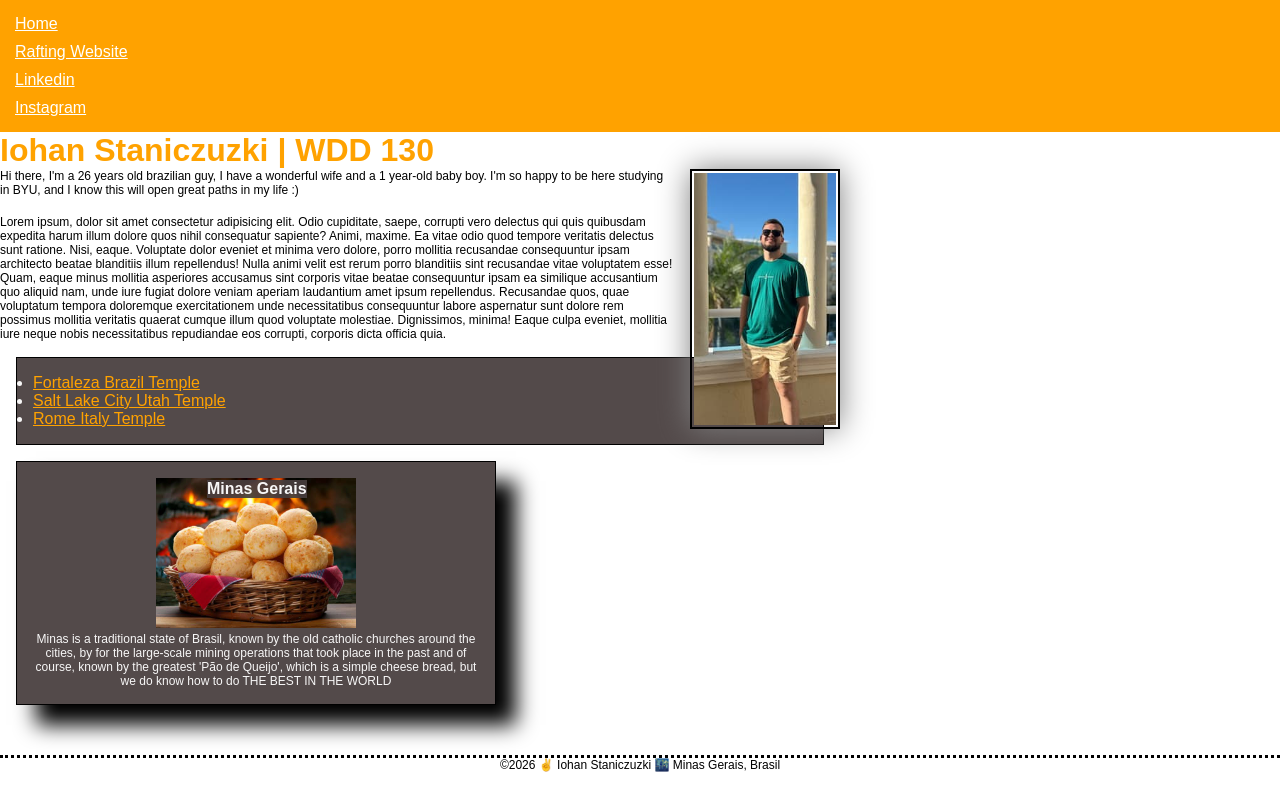
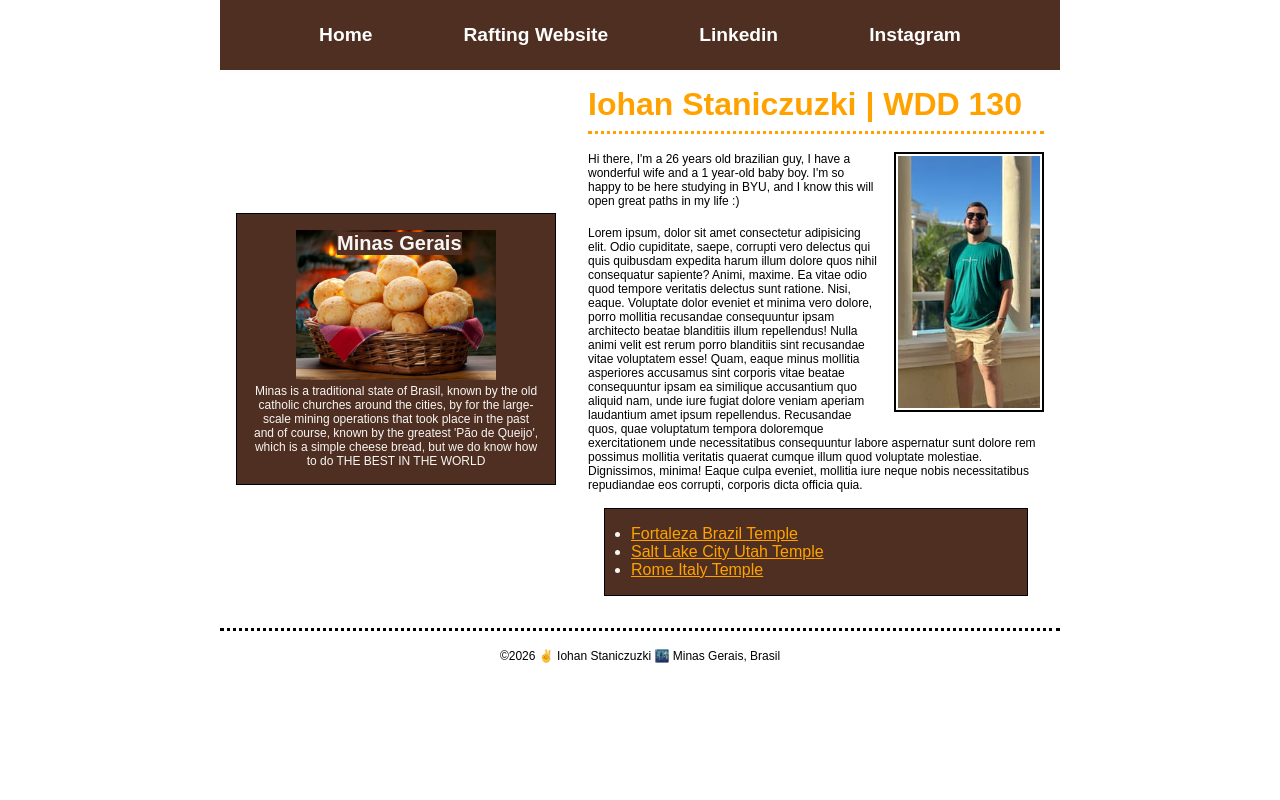
Before and after one commit to iomapasta14/wdd130, a plain HTML site: page index.html in a window 1280 px wide. Drawn offline with Linux system fonts and the light colour scheme.

Commit message:
W04 Code Along

```diff
--- a/index.html
+++ b/index.html
@@ -22,8 +22,11 @@
 
     </header>
 
+
+    <div class="grid">
         <main>
             <h1>Iohan Staniczuzki | WDD 130</h1>
+            <br>
             <img src="images/profile.jpg" alt="profile picture">
             <p>Hi there, I'm a 26 years old brazilian guy, I have a wonderful wife and a 1 year-old baby boy. I'm so happy to be here studying in BYU, and I know this will open great paths in my life :)</p>
             <br>
@@ -40,8 +43,10 @@
             <img src=" images/paodequeijo.jpg" alt="Typical food from Minas Gerais">
             <p>Minas is a traditional state of Brasil, known by the old catholic churches around the cities, by for the large-scale mining operations that took place in the past and of course, known by the greatest 'Pão de Queijo', which is a simple cheese bread, but we do know how to do THE BEST IN THE WORLD</p>
         </aside>
+    </div>
 
     <footer>
+        <br>
         <p>©2026 ✌️ Iohan Staniczuzki 🌃 Minas Gerais, Brasil</p>
     </footer>
 
--- a/styles/styles.css
+++ b/styles/styles.css
@@ -6,24 +6,36 @@
 }
 
 :root {
-    --heading-background-color: rgba(71, 62, 62, 0.932);
+    --heading-background-color: rgb(79, 47, 33);
     --title-color: rgb(255, 162, 0);
     --border-color: solid black;
 }
 
 nav {
-    background-color: var(--title-color);
-    padding: 10px;
+    background-color: var(--heading-background-color);
+    padding: 1rem;
+    display: flex;
+    justify-content: space-evenly;
+    align-items: center;
 }
 
 nav a {
     color: white;
     display: block;
-    padding: 5px;
+    padding: 0.5rem;
+    text-decoration: none;
+    font-size: 1.2rem;
+    font-weight: 700;
+}
+
+li {
+    margin-left: 10px;
 }
 
 h1 {
     color: var(--title-color);
+    border-bottom: dotted;
+    padding-bottom: 8px;
 }
 
 main img {
@@ -32,7 +44,7 @@ main img {
     margin: 0 0 1rem 1rem;
     border: 2px var(--border-color);
     padding: 2px;
-    box-shadow: 0 0 30px gray;
+    box-shadow: 0 0 30x gray;
     float: right;
 }
 
@@ -55,9 +67,8 @@ aside {
     margin: 10px;
     border: 10px;
     padding: 10px;
-    background-color: black;
+    background-color: var(--heading-background-color);
     color: white;
-    box-shadow: 20px 20px 20px black;
     text-align: center;
     position: relative;
 }
@@ -65,15 +76,38 @@ aside {
 aside h2 {
     position: absolute;
     top: 18px;
-    left: 190px;
-    font-size: 16px;
+    left: 100px;
+    font-size: 20px;
     background-color: var(--heading-background-color);
 }
 
 footer {
-    margin-top: 50px;
     border-top: 3px dotted black;
     text-align: center;
+}
+
+header,
+.grid,
+footer {
+    max-width: 840px;
+    margin: 0 auto;
+}
+
+.grid {
+    display: grid;
+    align-items: center;
+}
+
+main {
+    grid-column: 2/3;
+    margin: 1rem;
+}
+
+aside {
+    width: 20rem;
+    position: relative;
+    grid-column: 1/2;
+    grid-row: 1/2;
 }
 
 /*Class Selectors */
```
Also changed, not shown: wwr/about.html (+3 -3 lines). Lines whose indentation alone changed are shown as unchanged.
